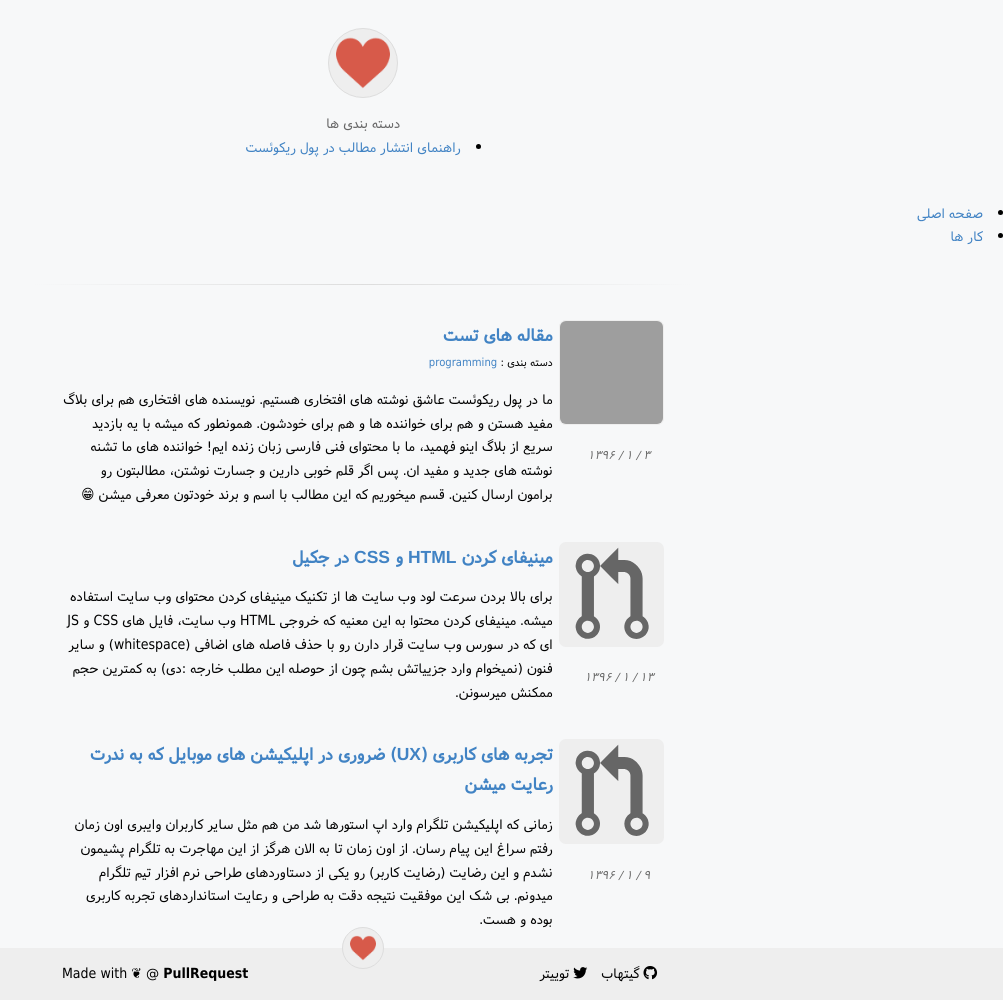
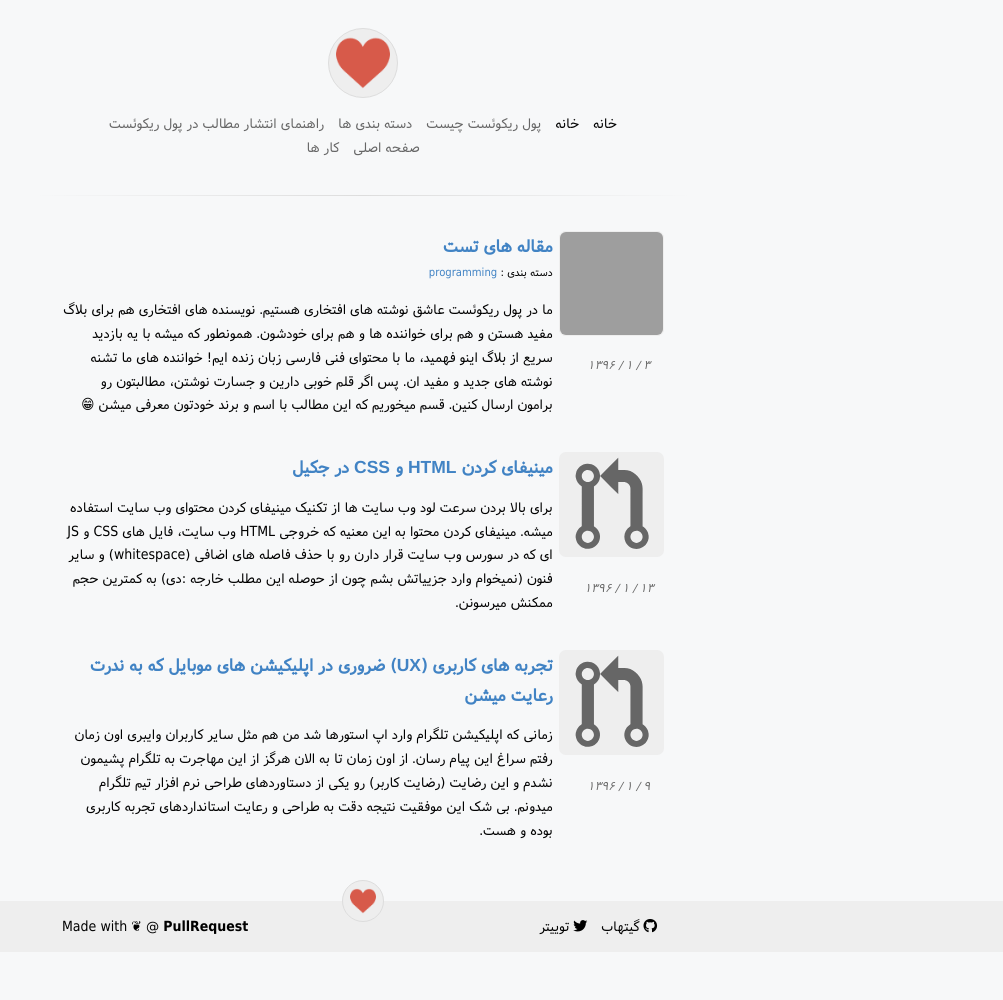
Before and after one commit to rashid2003/blog, a Jekyll site: the page built from index.html, in a window 1280 px wide, cut to the strip 0-1000 px from the top of the page. Shown: the whole strip, without its empty margins (277-1280 px from the left). Built offline with Jekyll 4.4.1, drawn with Linux system fonts in a browser that asks for light colours; some web fonts are replaced; after the commit the page ends 952 px from its top, so only the background shows below that; grey boxes are pictures that could not be loaded.

Commit message:
Update header.html

```diff
--- a/_includes/header.html
+++ b/_includes/header.html
@@ -7,10 +7,13 @@
   </figure>
 
   <nav class="site__header__nav">
-<div class="dropdown">
+
 
     <ul class="list--unstyled list--inline header__list text--center">
-      <div class="dropdown-content">
+
+       <li>
+        <a {% if page.label == pg.label %} class="active" {% endif %} href="{{ site.baseurl }}">خانه</a>
+      </li>
        <li>
         <a {% if page.label == pg.label %} class="active" {% endif %} href="{{ site.baseurl }}">خانه</a>
       </li>
@@ -19,12 +22,12 @@
       <li>
         <a {% if page.label == pg.label %} class="active" {% endif %} href="{{ site.baseurl }}{{ pg.permalink }}">{{ pg.title }}</a>
       </li>
-      </div>
+
       {% endif %}
       {% endfor %}
     </ul>
 
-</div>
+
   </nav>
 
 </header>
```
